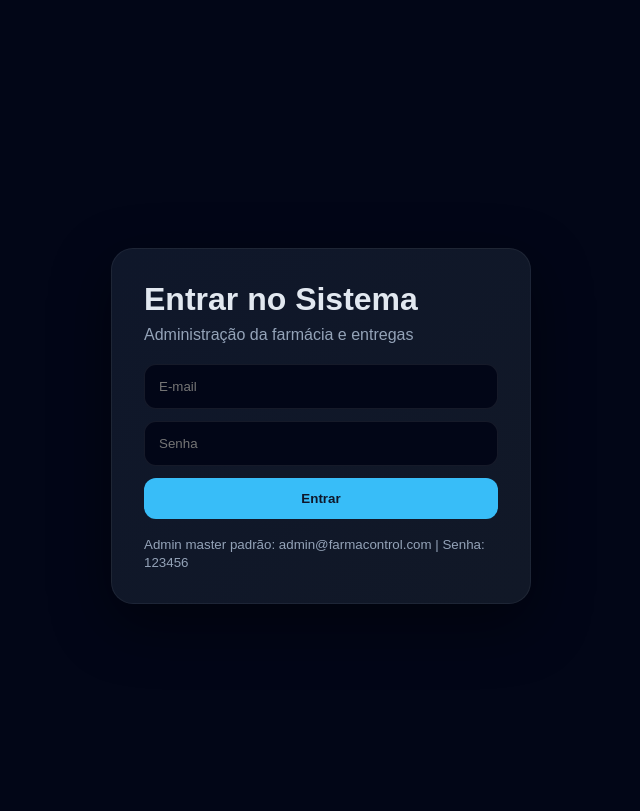
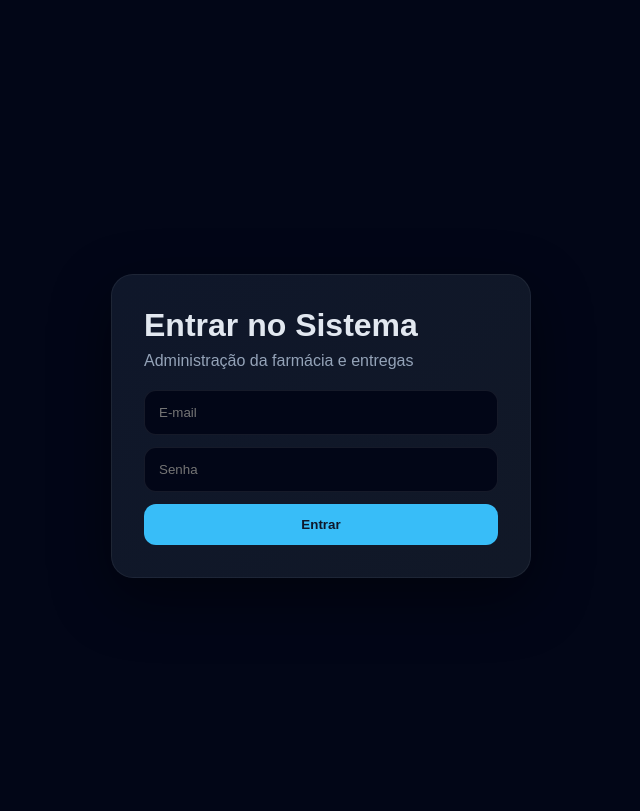
Before and after one commit to Mauricio3114/farmacontrol, a Flask app: page /login in a window 1280 px wide. Shown: the top 811 px of the page, without its empty margins (319-959 px from the left). Run offline with Flask 3, Linux system fonts and the light colour scheme.

Commit message:
remove credenciais visiveis da tela de login

```diff
--- a/templates/login.html
+++ b/templates/login.html
@@ -12,10 +12,6 @@
       <input type="password" name="senha" placeholder="Senha" required>
       <button type="submit" class="btn btn-primary">Entrar</button>
     </form>
-
-    <div class="login-help">
-      <small>Admin master padrão: admin@farmacontrol.com | Senha: 123456</small>
-    </div>
   </div>
 </div>
 {% endblock %}
```
